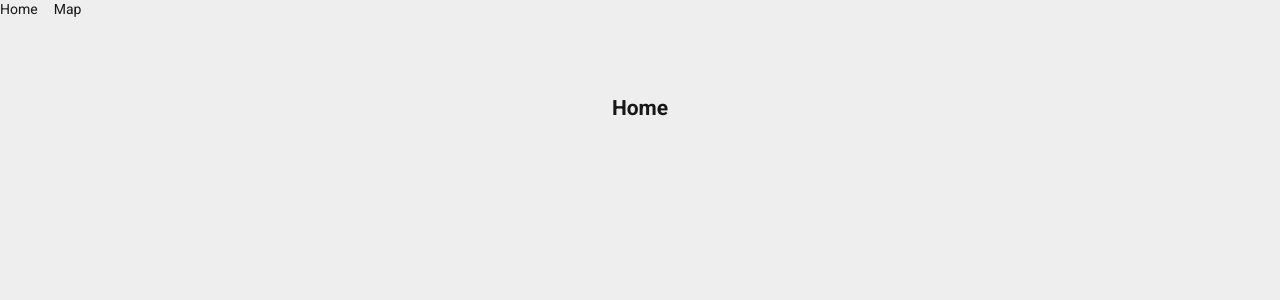
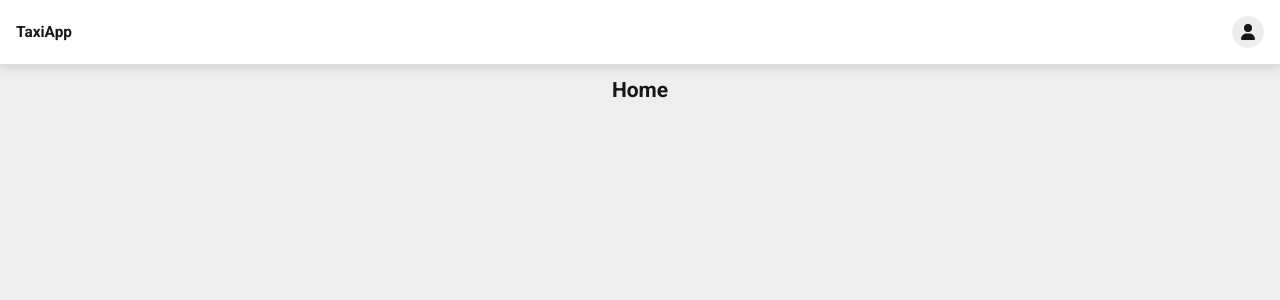
Before and after one commit to matiasenrigue/Taximize, a Next.js app in the folder apps/frontend/: page / in a window 1280 px wide. Shown: the top 300 px of the page. Built offline with nearby package versions, Linux system fonts and the light colour scheme.

Commit message:
implemented header - renamed Navbar to Header - wrote tests - updated component & style

```diff
--- a/apps/frontend/app/layout.tsx
+++ b/apps/frontend/app/layout.tsx
@@ -1,6 +1,6 @@
 import type { Metadata, Viewport } from "next";
 import "./globals.css";
-import {Navbar} from "../components/Navbar/Navbar";
+import {Header} from "../components/Header/Header";
 import { Roboto, Roboto_Mono } from "next/font/google";
 import "../helpers/loadFontAwesomeIcons";
 
@@ -46,7 +46,7 @@ export default function RootLayout({
   return (
     <html lang="en" prefix="og: https://ogp.me/ns#">
       <body className={`${roboto.variable} ${roboto_mono.variable}`}>
-        <Navbar/>
+        <Header/>
         {children}
       </body>
     </html>
--- /dev/null
+++ b/apps/frontend/components/Header/Header.module.css
@@ -0,0 +1,31 @@
+.header {
+    position: fixed;
+    top: 0;
+    left: 0;
+    width: 100vw;
+    height: auto;
+    padding: 16px;
+    display: flex;
+    flex-direction: row;
+    justify-content: space-between;
+    align-items: center;
+    background-color: var(--color-surface);
+    border-bottom: solid 1px var(--color-border);
+    box-shadow: var(--box-shadow);
+}
+
+.logo {
+    font-size: 1.1em;
+    font-weight: 700;
+}
+
+.account_link {
+    display: flex;
+    justify-content: center;
+    align-items: center;
+    width: 32px;
+    height: 32px;
+    overflow: hidden;
+    border-radius: 50%;
+    background-color: var(--color-background);
+}
--- /dev/null
+++ b/apps/frontend/components/Header/Header.tsx
@@ -0,0 +1,24 @@
+import Link from "next/link";
+import styles from "./Header.module.css";
+import { FontAwesomeIcon } from "@fortawesome/react-fontawesome";
+
+export const Header = () => {
+    return (
+        <header className={styles.header}>
+            <Link
+                className={styles.logo}
+                href={"/"}>
+                TaxiApp
+            </Link>
+            <Link
+                className={styles.account_link}
+                href={"/account"}
+                aria-label={"Account"}>
+                <FontAwesomeIcon
+                    icon={["fas", "user"]}
+                    style={{ fontSize: 16 }}
+                />
+            </Link>
+        </header>
+    );
+};
--- a/apps/frontend/components/Navbar/Navbar.module.css
+++ /dev/null
@@ -1,19 +0,0 @@
-.nav {
-}
-
-.list {
-    list-style: none;
-    display: flex;
-    flex-direction: row;
-    justify-content: flex-start;
-    align-items: center;
-    gap: 1rem;
-}
-
-.item {
-    text-decoration: none;
-}
-
-.link {
-
-}
--- a/apps/frontend/components/Navbar/Navbar.tsx
+++ /dev/null
@@ -1,25 +0,0 @@
-import Link from "next/link";
-import styles from "./Navbar.module.css";
-
-export const Navbar = () => {
-    return (
-        <nav className={styles.nav}>
-            <ul className={styles.list}>
-                <li className={styles.item}>
-                    <Link
-                        className={styles.item}
-                        href={"/"}>
-                        Home
-                    </Link>
-                </li>
-                <li className={styles.item}>
-                    <Link
-                        className={styles.item}
-                        href={"/map"}>
-                        Map
-                    </Link>
-                </li>
-            </ul>
-        </nav>
-    )
-};
```
Also changed, not shown: 2 other files (tests, documents, lock files or other folders).
